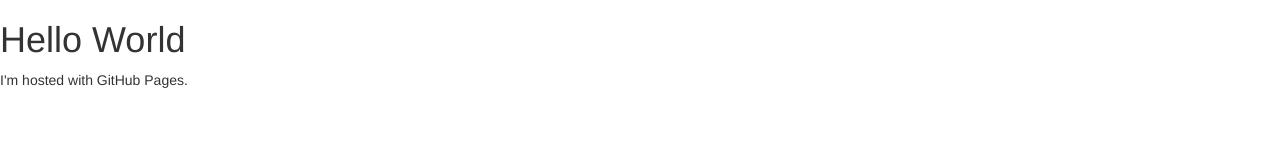
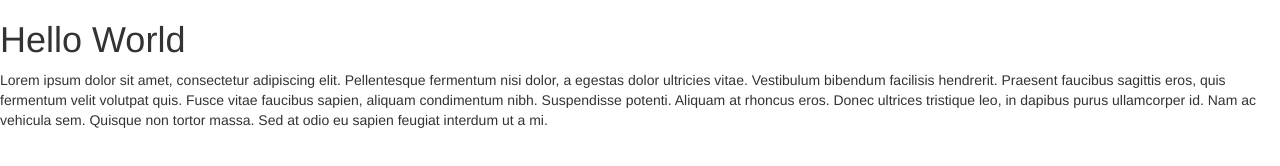
Before and after one commit to tylerbatts/tylerbatts.github.io, a plain HTML site: page index.html in a window 1280 px wide. Drawn offline with Linux system fonts and the light colour scheme.

Commit message:
lipsum added

```diff
--- a/index.html
+++ b/index.html
@@ -4,7 +4,7 @@
 
 <body>
 <h1>Hello World</h1>
-<p>I'm hosted with GitHub Pages.</p>
+<p>Lorem ipsum dolor sit amet, consectetur adipiscing elit. Pellentesque fermentum nisi dolor, a egestas dolor ultricies vitae. Vestibulum bibendum facilisis hendrerit. Praesent faucibus sagittis eros, quis fermentum velit volutpat quis. Fusce vitae faucibus sapien, aliquam condimentum nibh. Suspendisse potenti. Aliquam at rhoncus eros. Donec ultrices tristique leo, in dapibus purus ullamcorper id. Nam ac vehicula sem. Quisque non tortor massa. Sed at odio eu sapien feugiat interdum ut a mi.</p>
 </body>
 </html>
 
```
